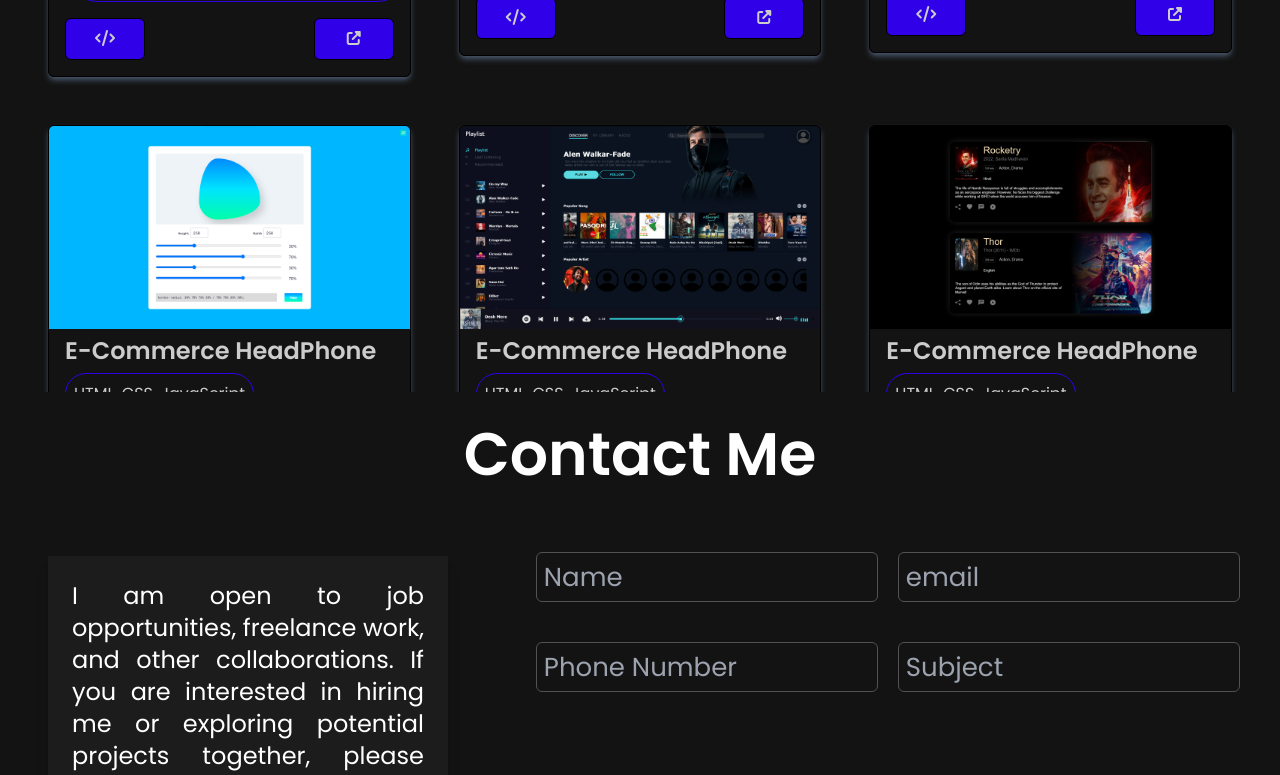
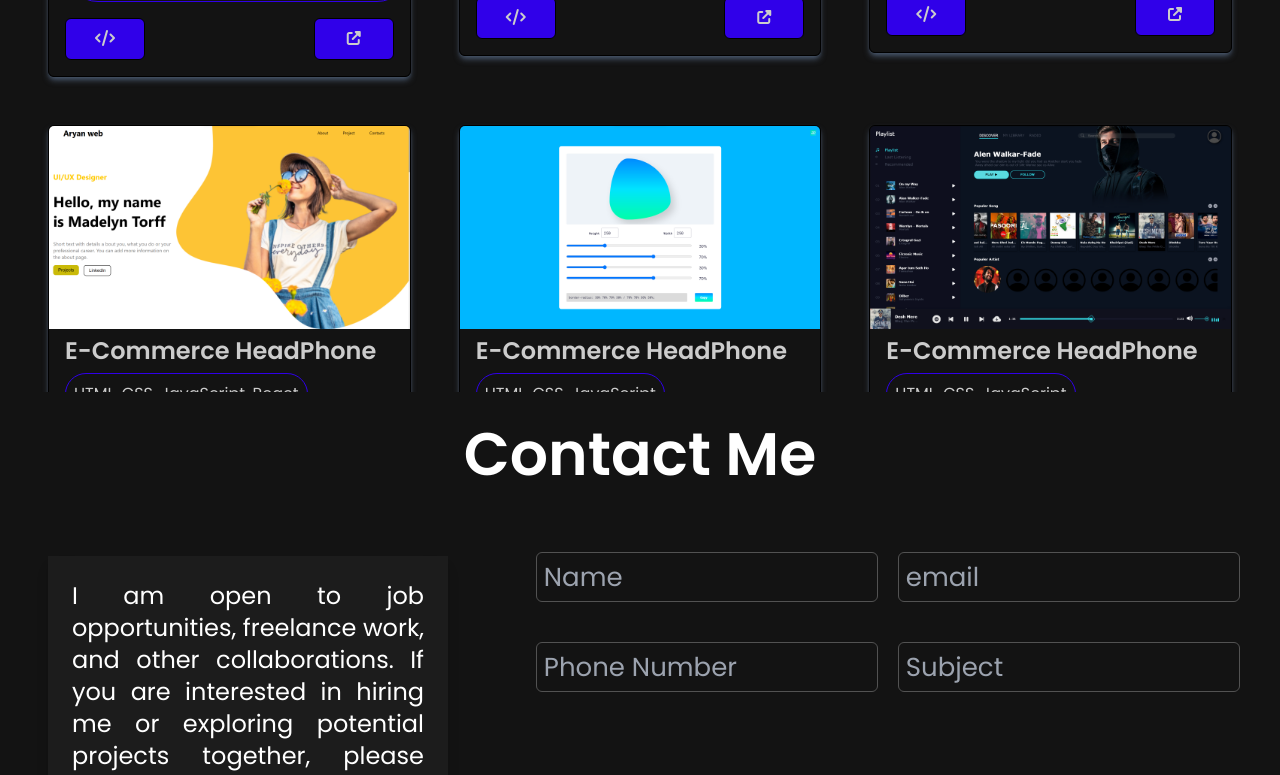
Before and after one commit to aryan7122/aryanwebdev, a React (Create React App) app: page / in a window 1280 px wide. Shown: the part 2800-3575 px from the top of the page. Built offline with nearby package versions, Linux system fonts and the light colour scheme; the HTML template or start-up script is replaced by a standard one.

Commit message:
V 1.1.45

```diff
--- a/src/component/Projects/data.jsx
+++ b/src/component/Projects/data.jsx
@@ -22,6 +22,7 @@ const Data = () => {
             <Projects title="E-Commerce HeadPhone" language="HTML, CSS, JavaScript, React, Firebase NextJs" image={todof} linkgithub='https://github.com/aryan7122/Todo_APP_firebase' live='' />
             <Projects title="E-Commerce HeadPhone" language="HTML, CSS, JavaScript, React" image={ecomercheadphon} linkgithub='https://github.com/aryan7122/puzzle_game_number_guess' live='https://vocal-bublanina-4054e9.netlify.app/' />
             <Projects title="E-Commerce HeadPhone" language="HTML, CSS, JavaScript, React" image={puzzlegame} linkgithub='https://github.com/aryan7122/puzzle_game_number_guess' live='https://guess-puzzle.netlify.app/' />
+            <Projects title="E-Commerce HeadPhone" language="HTML, CSS, JavaScript, React" image={aryanweb} linkgithub='https://github.com/aryan7122/portfolio/blob/master/src/img/p1.png' live='' />
             <Projects title="E-Commerce HeadPhone" language="HTML, CSS, JavaScript" image={blob} linkgithub='https://github.com/aryan7122/Blob-maker' live='https://gleaming-dieffenbachia-146130.netlify.app/' />
             <Projects title="E-Commerce HeadPhone" language="HTML, CSS, JavaScript" image={music} linkgithub='https://github.com/aryan7122/Music_Spotify-' live='https://sweet-fox-16cb64.netlify.app/' />
             <Projects title="E-Commerce HeadPhone" language="HTML, CSS, JavaScript" image={moviedemo} linkgithub='https://github.com/aryan7122/Movie-demo' live='https://statuesque-kashata-d21ea0.netlify.app/' />
@@ -32,7 +33,6 @@ const Data = () => {
             {/* <Projects title="E-Commerce HeadPhone" language="HTML, CSS, JavaScript" image={rounclock } linkgithub='https://github.com/aryan7122/round_colock' live='https://master--joyful-sprinkles-36b77b.netlify.app/' /> */}
             <Projects title="E-Commerce HeadPhone" language="HTML, CSS, JavaScript" image={crudjs} linkgithub='https://github.com/aryan7122/User-profile' live='https://stellar-beignet-0911ed.netlify.app/' />
             <Projects title="E-Commerce HeadPhone" language="HTML, CSS, JavaScript" image={Countdown} linkgithub='https://github.com/aryan7122/Countdown' live='https://bucolic-empanada-0a34c6.netlify.app/' />
-            <Projects title="E-Commerce HeadPhone" language="HTML, CSS, JavaScript" image={aryanweb} linkgithub='https://github.com/aryan7122/portfolio/blob/master/src/img/p1.png' live='' />
 
         </div>
     );
```
